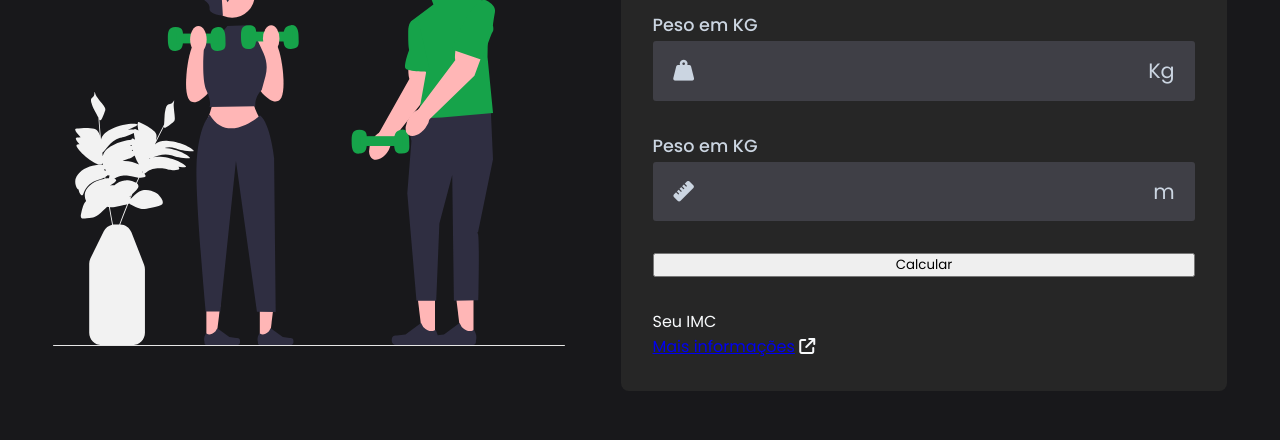
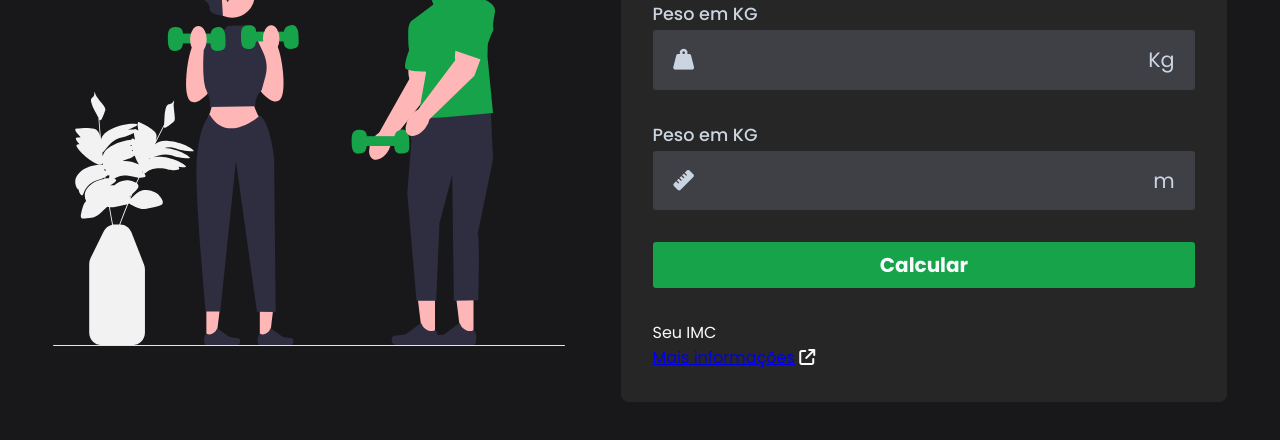
Before and after one commit to mariantonyaf/projeto-calculadoraIMC, a plain HTML site: page index.html in a window 1280 px wide. Shown: the part 258-698 px from the top of the page. Drawn offline with Linux system fonts and the light colour scheme.

Commit message:
Update style.css

```diff
--- a/assets/css/style.css
+++ b/assets/css/style.css
@@ -99,3 +99,14 @@ body{
 .input-field input:focus{
     outline: none;
 }
+
+#calculate{
+    border: none;
+    font-size: 1.25rem;
+    font-weight: bold;
+    background-color: #16a34a;
+    color: #f8fafc;
+    padding: 0.5rem 0;
+    border-radius: 3px;
+    cursor: pointer;
+}
```
